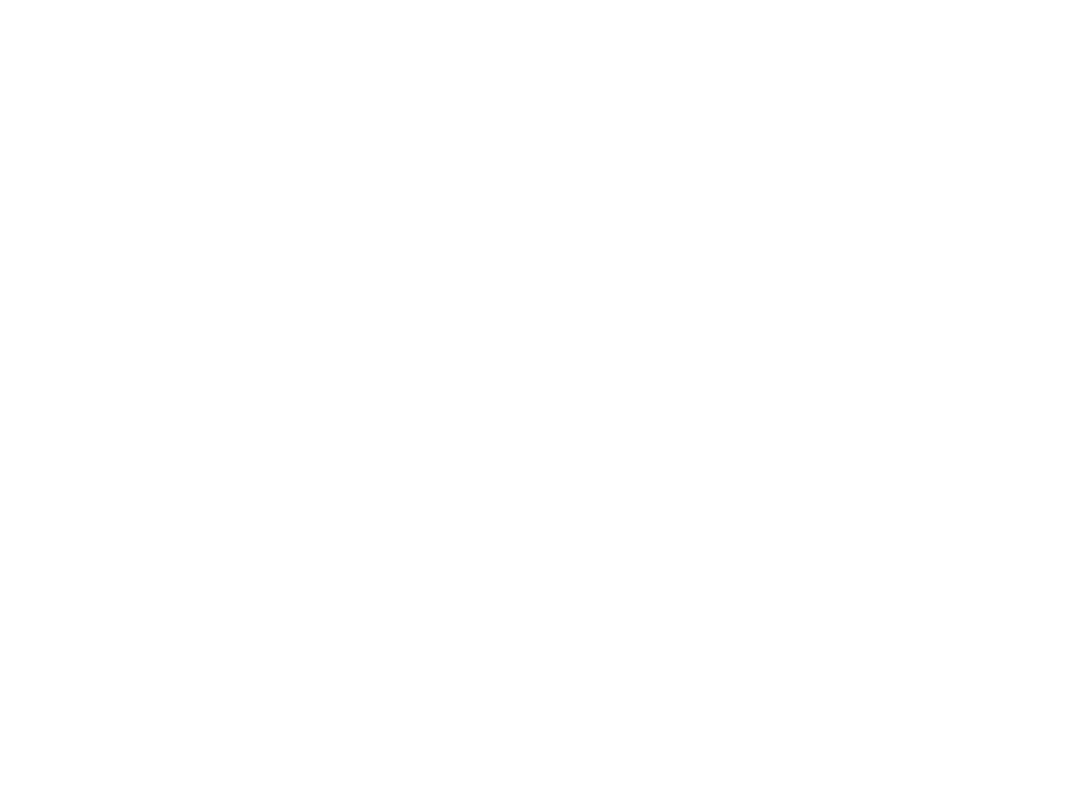
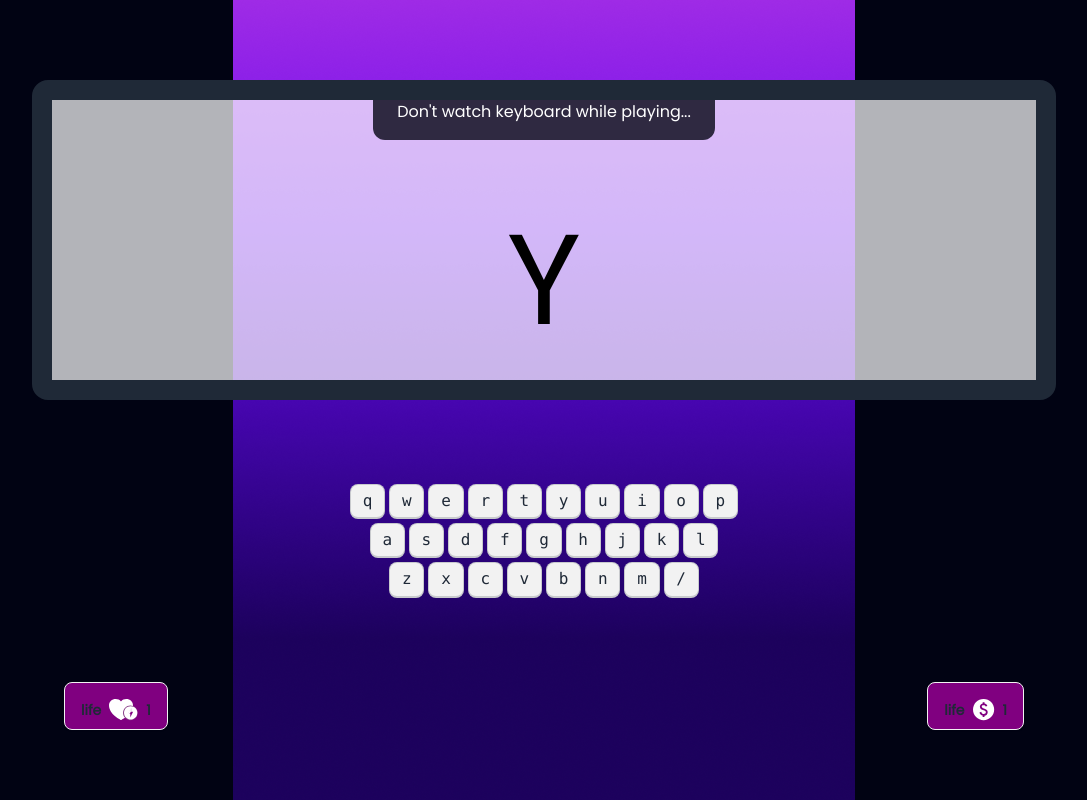
Before and after one commit to Sumsul-Huda/alpa_repo, a plain HTML site: page index.html in a window 1280 px wide. Shown: the whole page, without its empty margins (96-1183 px from the left). Drawn offline with nearby package versions, Linux system fonts and the light colour scheme.

Commit message:
add my more codes

```diff
--- a/index.html
+++ b/index.html
@@ -24,12 +24,94 @@
 
     </head>
 
-    <body>
+    <body class="font-poppins">
+
+        <main class="min-h-screen bg-[#010313] bg-[url(images/background.png)] bg-no-repeat bg-center">
             <!-- Home section start -->
-        <section class="home">
+            <section class="home min-h-screen text-white flex justify-center items-center hidden ">
+                <div class=" flex flex-col items-center gap-8">
+                    <h1 class="text-8xl font-antom uppercase">Alpaha clash pro</h1>
+                    <p>Lorem ipsum dolor sit amet consectetur adipisicing elit. Esse, officia.</p>
+                    <button class=" btn bg-black">Play Now</button>
+                </div>
+            </section>
 
-        </section>
+            <div class="flex flex-col items-center gap-20 pt-20">
                 <!-- play-ground section start -->
+                <!-- screen start-->
+                <div>
+                    <div
+                        class="artboard artboard-horizontal phone-6 border-[20px] rounded-2xl border-[#10313CC] bg-[#FFFFFFB3]">
+                        <div class="flex justify-center ">
+                            <p class="bg-[#2F2941] px-6 pb-4 rounded-b-xl text-white ">Don't watch keyboard while
+                                playing...</p>
+                        </div>
+                        <div class="flex justify-center items-center h-full">
+                            <p class="text-black text-9xl ">Y</p>
+                        </div>
+
+                    </div>
+                </div>
+                <!-- screen end-->
+                <!-- keyboard start -->
+                <div>
+                    <div class="flex justify-center gap-1 my-1 w-full">
+                        <kbd class="kbd">q</kbd>
+                        <kbd class="kbd">w</kbd>
+                        <kbd class="kbd">e</kbd>
+                        <kbd class="kbd">r</kbd>
+                        <kbd class="kbd">t</kbd>
+                        <kbd class="kbd">y</kbd>
+                        <kbd class="kbd">u</kbd>
+                        <kbd class="kbd">i</kbd>
+                        <kbd class="kbd">o</kbd>
+                        <kbd class="kbd">p</kbd>
+                    </div>
+                    <div class="flex justify-center gap-1 my-1 w-full">
+                        <kbd class="kbd">a</kbd>
+                        <kbd class="kbd">s</kbd>
+                        <kbd class="kbd">d</kbd>
+                        <kbd class="kbd">f</kbd>
+                        <kbd class="kbd">g</kbd>
+                        <kbd class="kbd">h</kbd>
+                        <kbd class="kbd">j</kbd>
+                        <kbd class="kbd">k</kbd>
+                        <kbd class="kbd">l</kbd>
+                    </div>
+                    <div class="flex justify-center gap-1 my-1 w-full">
+                        <kbd class="kbd">z</kbd>
+                        <kbd class="kbd">x</kbd>
+                        <kbd class="kbd">c</kbd>
+                        <kbd class="kbd">v</kbd>
+                        <kbd class="kbd">b</kbd>
+                        <kbd class="kbd">n</kbd>
+                        <kbd class="kbd">m</kbd>
+                        <kbd class="kbd">/</kbd>
+                    </div>
+
+
+                </div>
+                <!-- keyboard end -->
+                <!-- life score  -->
+                <div class="flex justify-between w-3/4">
+                    <!-- btn-1 -->
+                    <button class="btn rounded-full btn-color1  text-white">
+                        life
+                        <img src="images/love.svg" alt="">
+                        <span>1</span>
+                    </button>
+
+                    <!-- btn-2 -->
+
+                    <button class="btn rounded-full btn-color1  text-white">
+                        life
+                        <img src="images/circle.svg" alt="">
+                        <span>1</span>
+                    </button>
+
+                </div>
+                <!-- play-ground section end -->
+            </div>
             <section class="play-ground">
 
             </section>
@@ -37,6 +119,7 @@
             <section class="score">
 
             </section>
+        </main>
     </body>
 
     </html>
--- a/style/external.css
+++ b/style/external.css
@@ -1,8 +1,14 @@
+@import url('https://fonts.googleapis.com/css2?family=Anton&family=Poppins&display=swap');
 
 
-@import url('https://fonts.googleapis.com/css2?family=Poppins:wght@400;500;600;700;800&display=swap');
-
-
- .font-poppins{
+.font-poppins {
     font-family: "Poppins", sans-serif;
 };
+
+.font-anton{
+    font-family: "Anton", sans-serif;
+}
+.btn-color1{
+    background-color: purple;
+    padding: 16px;
+}
```
Also changed, not shown: images/Vector.svg (added), images/background.png (renamed from alphabet-clash-pro-resources-main/images/background.png), images/circle.svg (added), images/love.svg (added), images/play.png (renamed from alphabet-clash-pro-resources-main/images/play.png). Lines whose indentation alone changed are shown as unchanged.
